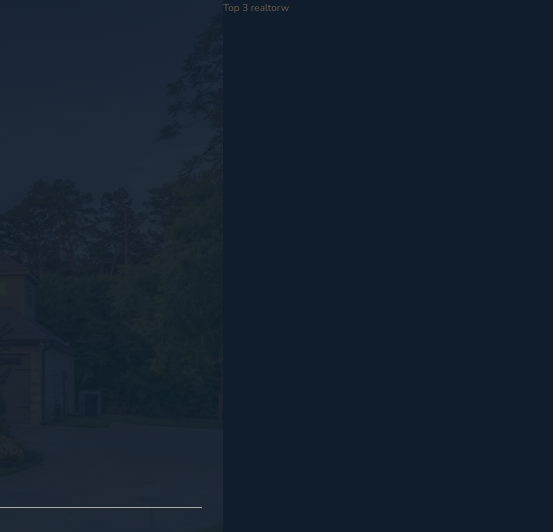
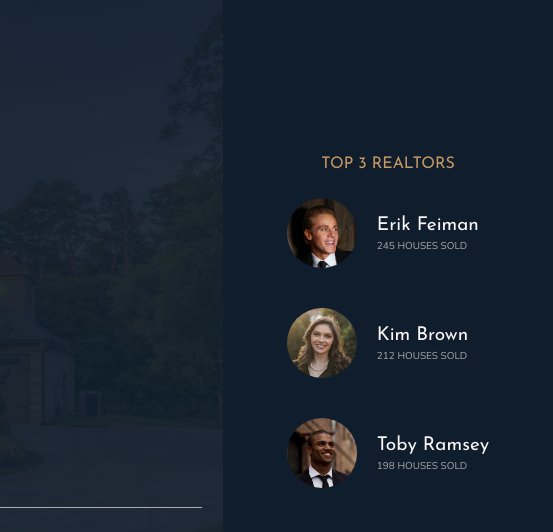
Before and after one commit to lboyadzhiev/nexter, a website: page index.html in a window 1280 px wide. Shown: the top 532 px of the page, 727-1280 px from the left. Drawn offline with nearby package versions, Linux system fonts and the light colour scheme.

Commit message:
realtors section - done

```diff
--- a/index.html
+++ b/index.html
@@ -33,7 +33,28 @@
             </div>
         </header>
 
-        <div class="realtors">Top 3 realtorw</div>
+        <div class="realtors">
+            <h3 class="heading-3">Top 3 Realtors</h3>
+            <div class="realtors__list">
+                <img src="img/realtor-1.jpeg" alt="realtor-1" class="realtors__img" />
+                <div class="realtors__details">
+                    <h4 class="heading-4 heading-4--light">Erik Feiman</h4>
+                    <p class="realtors__sold">245 houses sold</p>
+                </div>
+
+                <img src="img/realtor-2.jpeg" alt="realtor-2" class="realtors__img" />
+                <div class="realtors__details">
+                    <h4 class="heading-4 heading-4--light">Kim Brown</h4>
+                    <p class="realtors__sold">212 houses sold</p>
+                </div>
+
+                <img src="img/realtor-3.jpeg" alt="realtor-3" class="realtors__img" />
+                <div class="realtors__details">
+                    <h4 class="heading-4 heading-4--light">Toby Ramsey</h4>
+                    <p class="realtors__sold">198 houses sold</p>
+                </div>
+            </div>
+        </div>
 
         <section class="features">
             <div class="feature">
--- a/sass/_realtors.scss
+++ b/sass/_realtors.scss
@@ -1,4 +1,31 @@
 .realtors {
     background-color: $color-secondary;
     grid-column: col-start 7 / full-end;
+    padding: 3rem;
+
+    display: grid;
+    align-content: center;
+    justify-content: center;
+    justify-items: center;
+    grid-row-gap: 2rem;
+
+    &__list {
+        display: grid;
+        grid-template-columns: min-content max-content;
+        grid-column-gap: 2rem;
+        grid-row-gap: 5vh;
+        align-items: center;
+    }
+
+    &__img {
+        width: 7rem;
+        border-radius: 50%;
+        display: block;
+    }
+
+    &__sold {
+        text-transform: uppercase;
+        color: $color-grey-light-2;
+        margin-top: -3px;
+    }
 }
```
Also changed, not shown: css/style.css.
